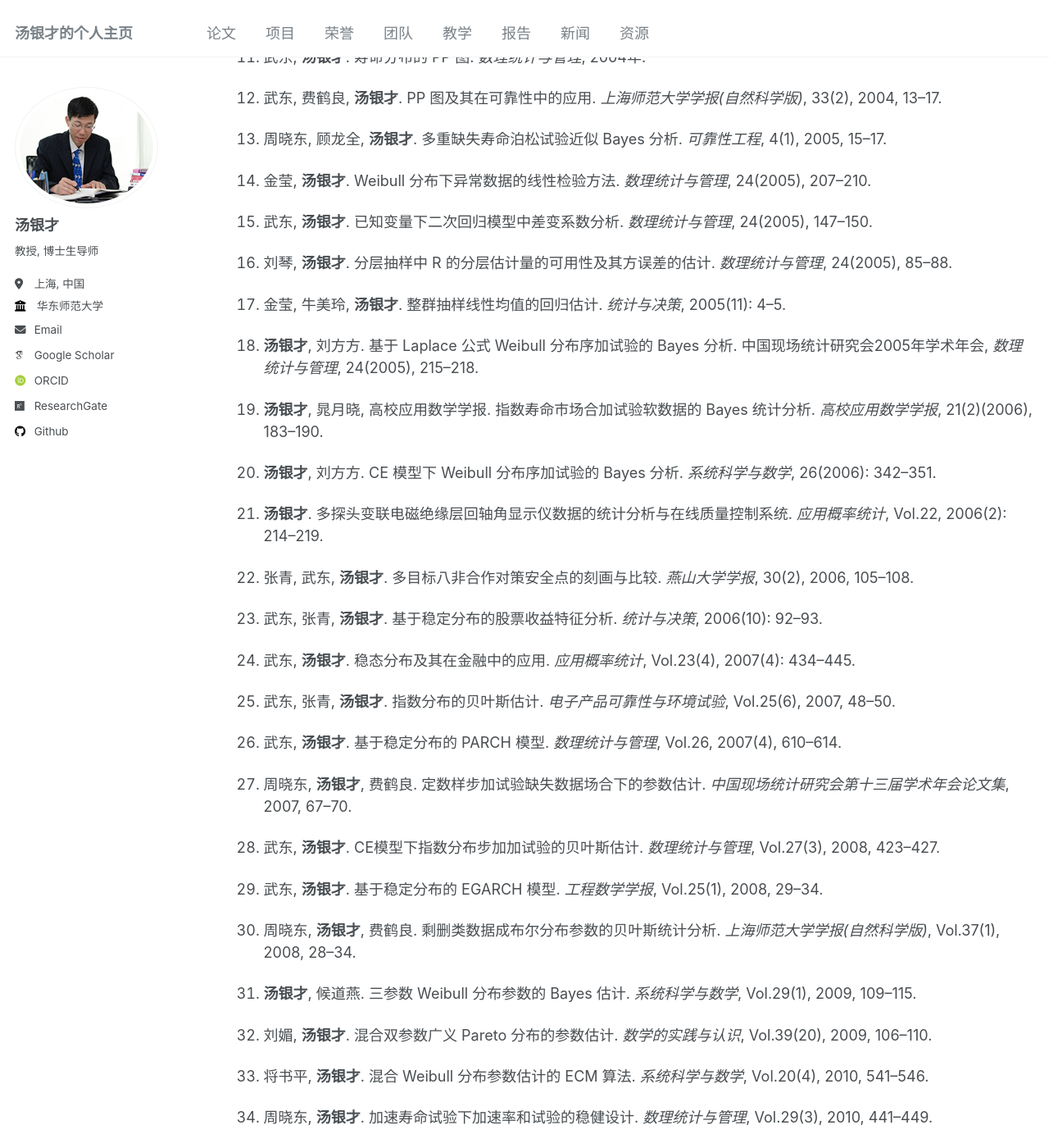
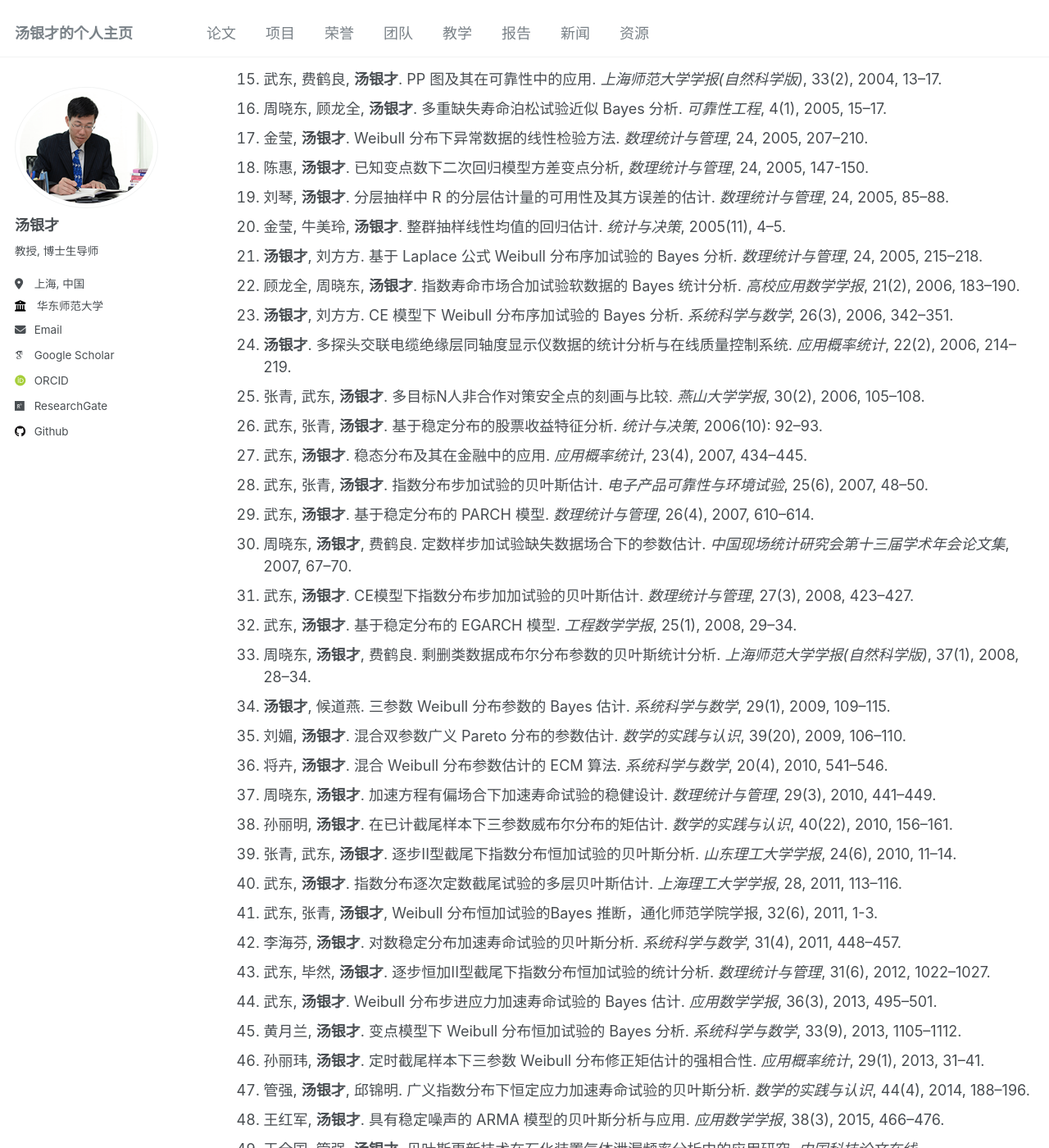
Before and after one commit to tangyc8866/tangyc8866.github.io, a Jekyll site: the page built from _pages/publications.md, in a window 1280 px wide and 1400 px high, scrolled down 8167 px. Shown: the whole window at 82% size. Built offline with Jekyll 4.4.1, drawn with Linux system fonts in a browser that asks for light colours; some web fonts are replaced; some of the changed text lies outside the part shown.

Commit message:
Update publications.md

```diff
--- a/_pages/publications.md
+++ b/_pages/publications.md
@@ -190,105 +190,61 @@
 
 ## 中文论文
 
-1. 费鹤良, **汤银才**. 固体电阻载电容器寿命进应力加速寿命试验及数据处理. *应用概率统计*, 13(3), 1997, 330–332.
-
-2. **汤银才**. 第三届全国统计科学技术进步奖获奖文集, 序进应力加速寿命试验的统计分析及其在电子元件上的应用, 1997年10月.
-
-3. **汤银才**, 费鹤良. 基于 Gibbs 抽样的 Weibull 分布序进应力加速寿命试验的 Bayes 分析. *数理统计与应用概率*, 13(1998), 81–88.
-
-4. **汤银才**, 费鹤良. Weibull 分布序进应力加速寿命试验的统计分析及其软件包. *高校应用数学学报*, 4(1998), 408–413.
-
-5. **汤银才**. 加速寿命试验 Bayes 估计算法的改进. *应用数学与计算数学学报*, 11(1997.12), 37–45.
-
-6. **汤银才**. 三参数 Weibull 分布的渐近广义最小二乘估计. *应用概率统计*, 15(1999), 187–192.
-
-7. **汤银才**. 关于资本市场的新闻思考. 载《改革开放与市场经济文选》, 刘茂才主编, 中国书籍出版社, 北京, 1998, 648–650.
-
-8. **汤银才**. TFR模型下 Weibull 分布加速试验极大似然估计的保序改进. *数理统计与管理*, 20(2001), 214–217.
-
-9. **汤银才**. 沪深股市股价收益的分布与时序分析. *上海师范大学学报*, 32(2003).
-
-10. **汤银才**, 刘方方. TFR模型与逆累积下Weibull分布加速试验的Bayes分析. *上海师范大学学报(自然科学版)*, 33(1)(2004), 36–41.
-
-11. 武东, **汤银才**. 寿命分布的 PP 图. *数理统计与管理*, 2004年.
-
-12. 武东, 费鹤良, **汤银才**. PP 图及其在可靠性中的应用. *上海师范大学学报(自然科学版)*, 33(2), 2004, 13–17.
-
-13. 周晓东, 顾龙全, **汤银才**. 多重缺失寿命泊松试验近似 Bayes 分析. *可靠性工程*, 4(1), 2005, 15–17.
-
-14. 金莹, **汤银才**. Weibull 分布下异常数据的线性检验方法. *数理统计与管理*, 24(2005), 207–210.
-
-15. 武东, **汤银才**. 已知变量下二次回归模型中差变系数分析. *数理统计与管理*, 24(2005), 147–150.
-
-16. 刘琴, **汤银才**. 分层抽样中 R 的分层估计量的可用性及其方误差的估计. *数理统计与管理*, 24(2005), 85–88.
-
-17. 金莹, 牛美玲, **汤银才**. 整群抽样线性均值的回归估计. *统计与决策*, 2005(11): 4–5.
-
-18. **汤银才**, 刘方方. 基于 Laplace 公式 Weibull 分布序加试验的 Bayes 分析. 中国现场统计研究会2005年学术年会, *数理统计与管理*, 24(2005), 215–218.
-
-19. **汤银才**, 晁月晓, 高校应用数学学报. 指数寿命市场合加试验软数据的 Bayes 统计分析. *高校应用数学学报*, 21(2)(2006), 183–190.
-
-20. **汤银才**, 刘方方. CE 模型下 Weibull 分布序加试验的 Bayes 分析. *系统科学与数学*, 26(2006): 342–351.
-
-21. **汤银才**. 多探头变联电磁绝缘层回轴角显示仪数据的统计分析与在线质量控制系统. *应用概率统计*, Vol.22, 2006(2): 214–219.
-
-22. 张青, 武东, **汤银才**. 多目标八非合作对策安全点的刻画与比较. *燕山大学学报*, 30(2), 2006, 105–108.
-
-23. 武东, 张青, **汤银才**. 基于稳定分布的股票收益特征分析. *统计与决策*, 2006(10): 92–93.
-
-24. 武东, **汤银才**. 稳态分布及其在金融中的应用. *应用概率统计*, Vol.23(4), 2007(4): 434–445.
-
-25. 武东, 张青, **汤银才**. 指数分布的贝叶斯估计. *电子产品可靠性与环境试验*, Vol.25(6), 2007, 48–50.
-
-26. 武东, **汤银才**. 基于稳定分布的 PARCH 模型. *数理统计与管理*, Vol.26, 2007(4), 610–614.
-
-27. 周晓东, **汤银才**, 费鹤良. 定数样步加试验缺失数据场合下的参数估计. *中国现场统计研究会第十三届学术年会论文集*, 2007, 67–70.
-
-28. 武东, **汤银才**. CE模型下指数分布步加加试验的贝叶斯估计. *数理统计与管理*, Vol.27(3), 2008, 423–427.
-
-29. 武东, **汤银才**. 基于稳定分布的 EGARCH 模型. *工程数学学报*, Vol.25(1), 2008, 29–34.
-
-30. 周晓东, **汤银才**, 费鹤良. 剩删类数据成布尔分布参数的贝叶斯统计分析. *上海师范大学学报(自然科学版)*, Vol.37(1), 2008, 28–34.
-
-31. **汤银才**, 候道燕. 三参数 Weibull 分布参数的 Bayes 估计. *系统科学与数学*, Vol.29(1), 2009, 109–115.
-
-32. 刘媚, **汤银才**. 混合双参数广义 Pareto 分布的参数估计. *数学的实践与认识*, Vol.39(20), 2009, 106–110.
-
-33. 将书平, **汤银才**. 混合 Weibull 分布参数估计的 ECM 算法. *系统科学与数学*, Vol.20(4), 2010, 541–546.
-
-34. 周晓东, **汤银才**. 加速寿命试验下加速率和试验的稳健设计. *数理统计与管理*, Vol.29(3), 2010, 441–449.
-
-35. 孙丽明, **汤银才**. 在已计截尾样本下三参数威布尔分布的矩估计. *数学的实践与认识*, Vol.40(22), 2010, 156–161.
-
-36. 张青, 武东, **汤银才**. 逐步型截尾下指数分布恒加试验的贝叶斯分析. *山东理工大学学报*, Vol.24(6), 2010, pp11–14.
-
-37. 武东, **汤银才**. 指数分布逐次定数截尾试验的多层贝叶斯估计. *上海理工大学学报*, Vol.28, 2011, pp113–116.
-
-38. 李海芬, **汤银才**. 对数稳态分布加速寿命试验的贝叶斯分析. *系统科学与数学*, Vol.31(4), 2011, 448–457.
-
-39. 武东, 毕黎, **汤银才**. 逐步恒加型截尾下指数分布恒加试验的统计分析. *数理统计与管理*, Vol.31(6), 2012, 41–46.
-
-40. 武东, **汤银才**. Weibull 分布步进应力加速寿命试验的 Bayes 估计. *应用数学学报*, Vol.36(3), 2013, p495–501.
-
-41. 黄昌兰, **汤银才**. 变量模型下 Weibull 分布恒加试验的 Bayes 分析. *系统科学与数学*, Vol.33(9), 2013, pp1105–1112.
-
-42. 孙丽玮, **汤银才**. 定时截尾样本下三参数 Weibull 分布修正矩估计的强相合性. *应用概率统计*, Vol.29(1), 2013, pp31–41.
-
-43. 管强, **汤银才**, 邱锦明. 广义指数分布下恒定应力加速寿命试验的贝叶斯分析. *数学的实践与认识*, Vol.44(4), 2014, pp188–196.
-
-44. 王红军, **汤银才**. 具有稳定噪声的 ARMA 模型的贝叶斯分析与应用. *应用数学学报*, Vol.38(3), 2015, pp466–476.
-
-45. 王全国, 管强, **汤银才**. 贝叶斯更新技术在石化装置气体泄漏频率分析中的应用研究. *中国科技论文在线* (http://www.paper.edu.cn), 2014.8.
-
-46. 王全国, **汤银才**, 管强. 石化装置氢气泄漏频率的贝叶斯分析. *数理统计与管理*, 2016(4), 594–602.
-
-47. 王红军, **汤银才**. 具有稳定分布噪声的多重季节模型的贝叶斯分析. *应用数学学报*, 40(4), 2017, 519–529.
-
-48. 曾林蕊, **汤银才**, 窦雯. 定数截尾数据缺失场合 Frechet 分布参数的近似极大似然估计. *应用概率统计*, 33(3), 2017, 310–316.
-
-49. 管强, **汤银才**. 基于线性退化轨道的区间型建模分析及应用. *应用概率统计*, 34(4), 2018, 427–440.
-
-50. 管强, **汤银才**. 基于维纳过程步进应力加速退化试验的客观贝叶斯分析. *应用概率统计*, 34(6), 2018, 613–629.
+1. **汤银才**, 费鹤良, 二参数指数分布有替换寿命试验极大似然估计(英文). 应用概率统计, 10(04), 1994, 399-404
+2. 汤银才, 二参数指数分布有序约束位置参数的保序估计. 上海师范大学学报(自然科学版), 1995.
+3. **汤银才**, Weibull 分布序加试验参数估计的有约束改进. 上海师范大学学报(自然科学版),  1996.
+4. 费鹤良, **汤银才**, 冷时铭, 陈道信, 谢蕴芬. 固体电阻载电容器寿命进应力加速寿命试验及数据处理. *应用概率统计*, 13(3), 1997, 330–332.
+5. **汤银才**. 第三届全国统计科学技术进步奖获奖文集, 序进应力加速寿命试验的统计分析及其在电子元件上的应用, 1997年10月.
+6. **汤银才**. 加速寿命试验 Bayes 估计算法的改进. *应用数学与计算数学学报*, 11, 1997, 37–45.
+7. **汤银才**, 费鹤良. 基于 Gibbs 抽样的 Weibull 分布序进应力加速寿命试验的 Bayes 分析. *数理统计与应用概率*, 13, 1998, 81–88.
+8. **汤银才**, 费鹤良. Weibull 分布序进应力加速寿命试验的统计分析及其软件包. *高校应用数学学报*, 4, 1998, 408–413.
+9. **汤银才**. 关于资本市场的新闻思考. 载《改革开放与市场经济文选》, 刘茂才主编, 中国书籍出版社, 北京, 1998, 648–650.
+10. **汤银才**. 三参数 Weibull 分布的渐近广义最小二乘估计. *应用概率统计*, 15, 1999, 187–192.
+11. **汤银才**. TFR模型下 Weibull 分布加速试验极大似然估计的保序改进. *数理统计与管理*, 20, 2001, 214–217.
+12. **汤银才**. 沪深股市股价收益的分布与时序分析. *上海师范大学学报*, 32, 2003.
+13. **汤银才**, 刘方方. TFR模型与逆累积下Weibull分布加速试验的Bayes分析. *上海师范大学学报(自然科学版)*, 33(1), 2004, 36–41.
+14. 武东, **汤银才**. 寿命分布的 PP 图. *数理统计与管理*, 2004年.
+15. 武东, 费鹤良, **汤银才**. PP 图及其在可靠性中的应用. *上海师范大学学报(自然科学版)*, 33(2), 2004, 13–17.
+16. 周晓东, 顾龙全, **汤银才**. 多重缺失寿命泊松试验近似 Bayes 分析. *可靠性工程*, 4(1), 2005, 15–17.
+17. 金莹, **汤银才**. Weibull 分布下异常数据的线性检验方法. *数理统计与管理*, 24, 2005, 207–210.
+18. 陈惠, **汤银才**. 已知变点数下二次回归模型方差变点分析, *数理统计与管理*, 24, 2005, 147-150.
+19. 刘琴, **汤银才**. 分层抽样中 R 的分层估计量的可用性及其方误差的估计. *数理统计与管理*, 24, 2005, 85–88.
+20. 金莹, 牛美玲, **汤银才**. 整群抽样线性均值的回归估计. *统计与决策*, 2005(11), 4–5.
+21. **汤银才**, 刘方方. 基于 Laplace 公式 Weibull 分布序加试验的 Bayes 分析.  *数理统计与管理*, 24, 2005, 215–218.
+22. 顾龙全, 周晓东, **汤银才**. 指数寿命市场合加试验软数据的 Bayes 统计分析. *高校应用数学学报*, 21(2), 2006, 183–190.
+23. **汤银才**, 刘方方. CE 模型下 Weibull 分布序加试验的 Bayes 分析. *系统科学与数学*, 26(3), 2006, 342–351.
+24. **汤银才**. 多探头交联电缆绝缘层同轴度显示仪数据的统计分析与在线质量控制系统. *应用概率统计*, 22(2), 2006, 214–219.
+25. 张青, 武东, **汤银才**. 多目标N人非合作对策安全点的刻画与比较. *燕山大学学报*, 30(2), 2006, 105–108.
+26. 武东, 张青, **汤银才**. 基于稳定分布的股票收益特征分析. *统计与决策*, 2006(10): 92–93.
+27. 武东, **汤银才**. 稳态分布及其在金融中的应用. *应用概率统计*, 23(4), 2007, 434–445.
+28. 武东, 张青, **汤银才**. 指数分布步加试验的贝叶斯估计. *电子产品可靠性与环境试验*, 25(6), 2007, 48–50.
+29. 武东, **汤银才**. 基于稳定分布的 PARCH 模型. *数理统计与管理*, 26(4), 2007, 610–614.
+30. 周晓东, **汤银才**, 费鹤良. 定数样步加试验缺失数据场合下的参数估计. *中国现场统计研究会第十三届学术年会论文集*, 2007, 67–70.
+31. 武东, **汤银才**. CE模型下指数分布步加加试验的贝叶斯估计. *数理统计与管理*, 27(3), 2008, 423–427.
+32. 武东, **汤银才**. 基于稳定分布的 EGARCH 模型. *工程数学学报*, 25(1), 2008, 29–34.
+33. 周晓东, **汤银才**, 费鹤良. 剩删类数据成布尔分布参数的贝叶斯统计分析. *上海师范大学学报(自然科学版)*, 37(1), 2008, 28–34.
+34. **汤银才**, 候道燕. 三参数 Weibull 分布参数的 Bayes 估计. *系统科学与数学*, 29(1), 2009, 109–115.
+35. 刘媚, **汤银才**. 混合双参数广义 Pareto 分布的参数估计. *数学的实践与认识*, 39(20), 2009, 106–110.
+36. 将卉, **汤银才**. 混合 Weibull 分布参数估计的 ECM 算法. *系统科学与数学*, 20(4), 2010, 541–546.
+37. 周晓东, **汤银才**. 加速方程有偏场合下加速寿命试验的稳健设计. *数理统计与管理*, 29(3), 2010, 441–449.
+38. 孙丽明, **汤银才**. 在已计截尾样本下三参数威布尔分布的矩估计. *数学的实践与认识*, 40(22), 2010, 156–161.
+39. 张青, 武东, **汤银才**. 逐步II型截尾下指数分布恒加试验的贝叶斯分析. *山东理工大学学报*, 24(6), 2010, 11–14.
+40. 武东, **汤银才**. 指数分布逐次定数截尾试验的多层贝叶斯估计. *上海理工大学学报*, 28, 2011, 113–116.
+41. 武东, 张青, **汤银才**, Weibull 分布恒加试验的Bayes 推断，通化师范学院学报, 32(6), 2011, 1-3.
+42. 李海芬, **汤银才**. 对数稳定分布加速寿命试验的贝叶斯分析. *系统科学与数学*, 31(4), 2011, 448–457.
+43. 武东, 毕然, **汤银才**. 逐步恒加II型截尾下指数分布恒加试验的统计分析. *数理统计与管理*, 31(6), 2012, 1022–1027.
+44. 武东, **汤银才**. Weibull 分布步进应力加速寿命试验的 Bayes 估计. *应用数学学报*, 36(3), 2013, 495–501.
+45. 黄月兰, **汤银才**. 变点模型下 Weibull 分布恒加试验的 Bayes 分析. *系统科学与数学*, 33(9), 2013, 1105–1112.
+46. 孙丽玮, **汤银才**. 定时截尾样本下三参数 Weibull 分布修正矩估计的强相合性. *应用概率统计*, 29(1), 2013, 31–41.
+47. 管强, **汤银才**, 邱锦明. 广义指数分布下恒定应力加速寿命试验的贝叶斯分析. *数学的实践与认识*, 44(4), 2014, 188–196.
+48. 王红军, **汤银才**. 具有稳定噪声的 ARMA 模型的贝叶斯分析与应用. *应用数学学报*, 38(3), 2015, 466–476.
+49. 王全国, 管强, **汤银才**. 贝叶斯更新技术在石化装置气体泄漏频率分析中的应用研究. *中国科技论文在线* (http://www.paper.edu.cn), 2014.8.
+50. 王全国, **汤银才**, 管强. 石化装置氢气泄漏频率的贝叶斯分析. *数理统计与管理*, 2016(4), 594–602.
+51. 王红军, **汤银才**. 具有稳定分布噪声的多重季节模型的贝叶斯分析. *应用数学学报*, 40(4), 2017, 519–529.
+52. 曾林蕊, **汤银才**, 窦雯. 定数截尾数据缺失场合 Frechet 分布参数的近似极大似然估计. *应用概率统计*, 33(3), 2017, 310–316.
+53. 管强, **汤银才**. 基于线性退化轨道的区间型建模分析及应用. *应用概率统计*, 34(4), 2018, 427–440.
+54. 管强, **汤银才**. 基于维纳过程步进应力加速退化试验的客观贝叶斯分析. *应用概率统计*, 34(6), 2018, 613–629.
+55. 王平平, **汤银才**, 程恭品. 基于变点伽马过程的退化数据分析——贝叶斯角度. *应用概率统计*, 38(5), 2022, 674-692.
 
 ## 会议邀请报告 / 论文
 
```
